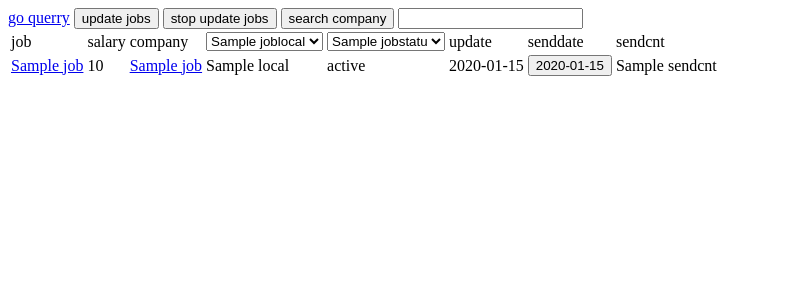
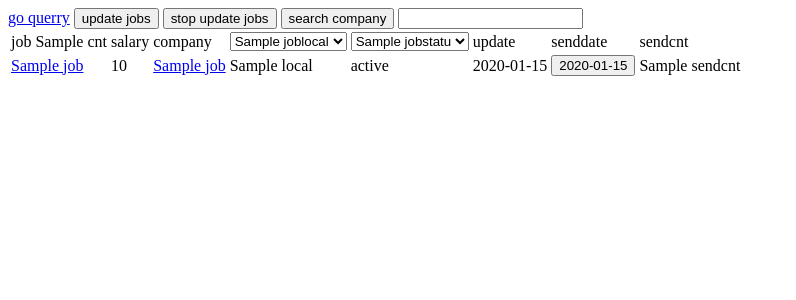
Before and after one commit to sinoory/dijango-jobfind, a Django app: template jobfind/templates/jobfind/viewljobs.html in a window 1280 px wide. Shown: the top 300 px of the page, without its empty margins (0-796 px from the left). Run offline with Django 3.2, Linux system fonts and the light colour scheme; the template is opened without the code that fills it: most values are stand-ins (such as "Sample title", 1, 10 or a date in 2020); parts of the project's set-up code (start-up, migrations or seed data) failed here and were passed over.

Commit message:
bugfix some format

```diff
--- a/jobfind/templates/jobfind/b.html
+++ b/jobfind/templates/jobfind/b.html
@@ -240,7 +240,7 @@
         <p></p>
         <p></p>
         <p></p>
-            <div style="width:100%;border:1px solid red;" class="clearfix">
+            <div style="width:100%;border:1px solid ;" class="clearfix">
             <div id='idivJob' style="width:60%;float:left;">
                 <p id='jobdesc'></p>
                 <!--
@@ -265,7 +265,6 @@
 
                 <p id='codesc'></p>
                 <p>ignored jobs</p>
-                <img src="https://login.51job.com/ajax/verifycode.php?type=33&from_domain=i&t=941837115"></img>
             </div>
         </div>
     </body>
--- a/jobfind/templates/jobfind/login51.html
+++ b/jobfind/templates/jobfind/login51.html
@@ -85,7 +85,7 @@
         function getRecentCmpanys(){
             dbg("")
             postdata={
-                "num":$("#iduser").val() | 5,
+                "num":$("#iduser").val() | 15,
                 "type":"getRecentCmpanys"
             }
             var aj = $.ajax( {
--- a/jobfind/templates/jobfind/viewljobs.html
+++ b/jobfind/templates/jobfind/viewljobs.html
@@ -144,9 +144,11 @@
                 if (lastClickedTrid!=-1){
                     var tr=$("#"+lastClickedTrid)
                     tr.css("background-color","#ffffff")
+                    tr.css("font-weight","")
                 }
                 var tr=$("#"+trid)
                 tr.css("background-color","#cccc00")
+                tr.css("font-weight","bold")
                 lastClickedTrid=trid
             }
             function updateJobs(){
--- a/jobfind/templates/jobfind/viewljobs_table.html
+++ b/jobfind/templates/jobfind/viewljobs_table.html
@@ -1,7 +1,7 @@
 
         <table id='idtabjobs'>
             <tr>
-                <td>job</td>
+                <td>job {{cnt}}</td>
                 <td>salary</td>
                 <td>company</td>
                 <td>
@@ -33,9 +33,13 @@
                 {% if job.sendate %}
                 <td><button id="sendate{{ job.id }}" onclick="updateSendDate({{job.id}})">{{ job.sendate }}</button></td>
                 {% else %}
-                <td><button id="sendate{{ job.id }}" onclick="updateSendDate({{job.id}})">update</button></td>
+                <td><button id="sendate{{ job.id }}" onclick="updateSendDate({{job.id}})">---u---</button></td>
                 {% endif %}
+                {% if job.sendate %}
                 <td id="trcnt{{ job.id }}">{{ job.sendcnt }}</td>
+                {% else %}
+                <td id="trcnt{{ job.id }}"></td>
+                {% endif %}
             </tr>
             {% endfor %}
         </table>
```
Also changed, not shown: jobfind/views.py (+6 -1 lines).
